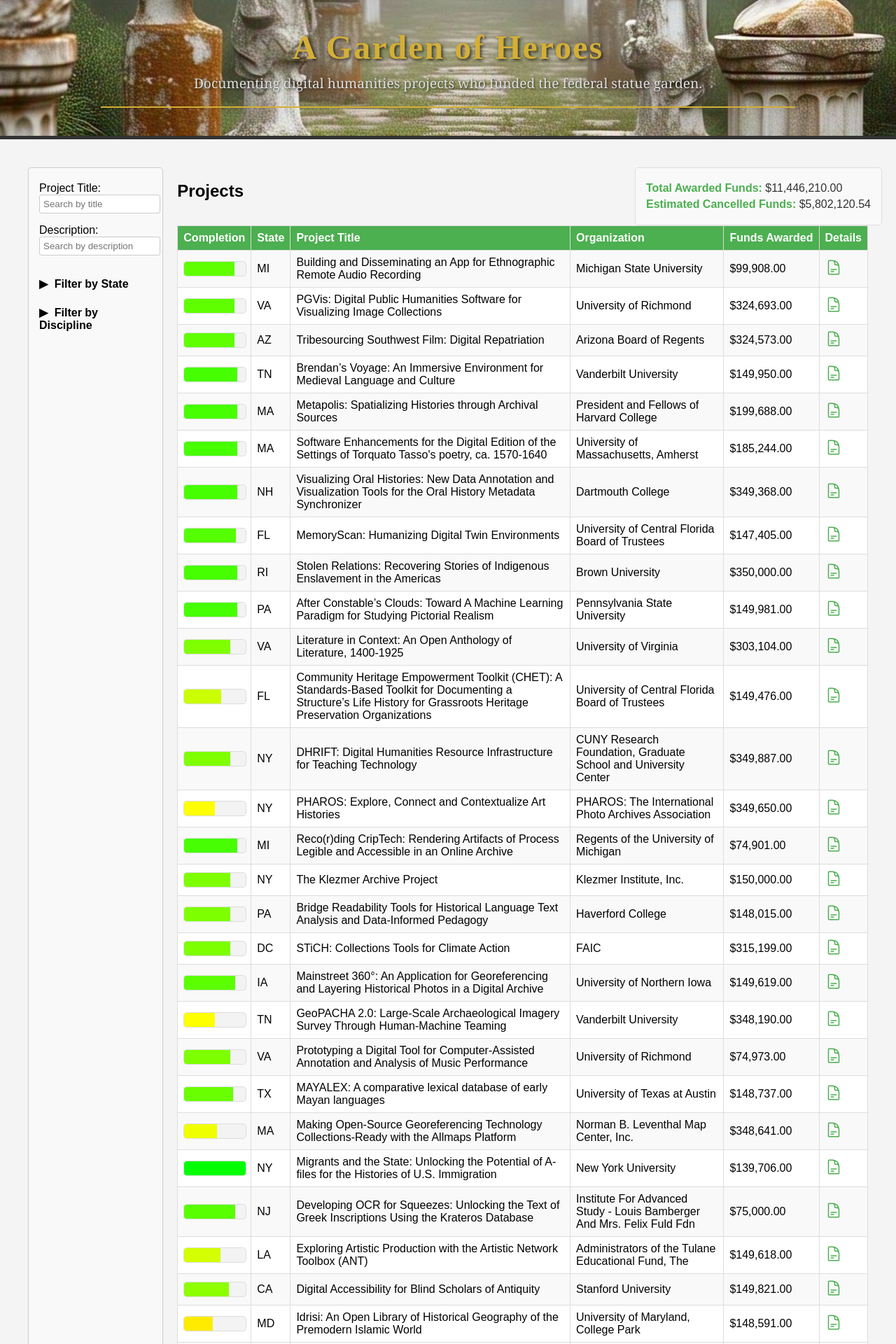
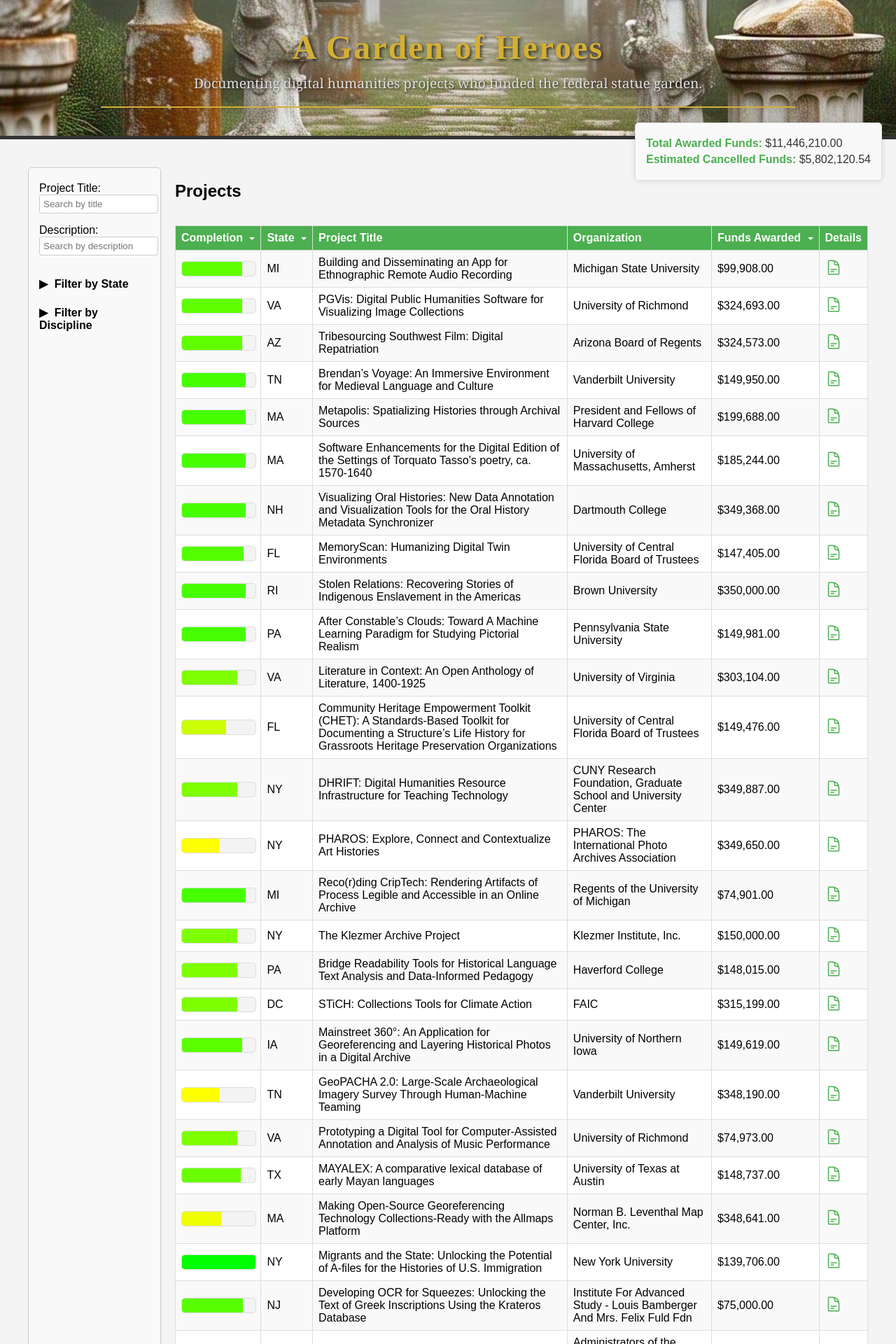
Before and after one commit to cubap/A-Garden-of-Heroes, a Jekyll site: the page index.html, which Jekyll copies as it is, in a window 1280 px wide. Shown: the top 1920 px of the page at 70% size. Built offline with Jekyll 4.4.1, drawn with Linux system fonts in a browser that asks for light colours; some web fonts are replaced.

Commit message:
reinstate sorting

```diff
--- a/css/styles.css
+++ b/css/styles.css
@@ -188,6 +188,29 @@ footer p {
 #project-table th {
     white-space: nowrap;
 }
+
+/* Sort caret styles */
+.sort-caret {
+    display: inline-block;
+    width: 0;
+    height: 0;
+    margin-left: 5px;
+    vertical-align: middle;
+    border-left: 4px solid transparent;
+    border-right: 4px solid transparent;
+    border-top: 4px solid #FFF; /* Default caret pointing up */
+}
+
+th[data-sort].asc .sort-caret {
+    border-top: none;
+    border-bottom: 4px solid #FFF; /* Caret pointing down */
+}
+
+th[data-sort].desc .sort-caret {
+    border-bottom: none;
+    border-top: 4px solid #FFF; /* Caret pointing up */
+}
+
 /* Progress bar container */
 .progress-bar {
     width: 100%;
@@ -263,7 +286,8 @@ main {
     text-align: center;
     position: absolute;
     right: 0;
-    top: 0;
+    top: -4em;
+    box-shadow: #00000020 0px 0px 10px;
 }
 
 #funds-summary .summary-box {
--- a/index.html
+++ b/index.html
@@ -51,18 +51,16 @@
                 <table id="project-table">
                     <thead>
                         <tr>
-                            <th>Completion</th>
-                            <th>State</th>
+                            <th data-sort="completion">Completion <span class="sort-caret"></span></th>
+                            <th data-sort="organizationState">State <span class="sort-caret"></span></th>
                             <th>Project Title</th>
                             <th>Organization</th>
-                            <th>Funds Awarded</th>
+                            <th data-sort="awardedOutrightFunds">Funds Awarded <span class="sort-caret"></span></th>
                             <th>Details</th>
                         </tr>
                     </thead>
                     <tbody>
                         <!-- Projects will be dynamically added here -->
-                        <!-- Suggested dynamic content structure -->
-                        <!-- Contribution by GitHub Copilot -->
                     </tbody>
                 </table>
             </section>
--- a/js/main.js
+++ b/js/main.js
@@ -81,6 +81,9 @@ const renderTable = (data) => {
 
         projectTableBody.appendChild(row)
     })
+
+    // Call this function after the table is rendered
+    attachSortListeners()
 }
 
 // Map completion percentage to a color gradient (green to yellow to red)
@@ -95,16 +98,19 @@ const sortProjects = (key) => {
     const direction = currentSort.key === key && currentSort.direction === 'asc' ? 'desc' : 'asc'
     currentSort = { key, direction }
 
-    const sortedProjects = [...projects].sort((a, b) => {
-        let aValue = a[key]
-        let bValue = b[key]
+    // Get the currently filtered projects
+    const filteredProjects = applyFilters(false) // Pass `false` to avoid re-rendering immediately
+
+    const sortedProjects = [...filteredProjects].sort((a, b) => {
+        let aValue = a[key] ?? '' // Handle null or undefined values
+        let bValue = b[key] ?? ''
 
         if (key === 'completion') {
             aValue = parseFloat(calculateCompletion(a.awardPeriod).replace('%', ''))
             bValue = parseFloat(calculateCompletion(b.awardPeriod).replace('%', ''))
         } else if (key === 'awardedOutrightFunds') {
-            aValue = parseFloat(a[key])
-            bValue = parseFloat(b[key])
+            aValue = parseFloat(a[key]) || 0
+            bValue = parseFloat(b[key]) || 0
         }
 
         if (aValue < bValue) return direction === 'asc' ? -1 : 1
@@ -113,13 +119,22 @@ const sortProjects = (key) => {
     })
 
     renderTable(sortedProjects)
+
+    // Update sort carets
+    document.querySelectorAll('#project-table th[data-sort]').forEach(header => {
+        header.classList.remove('asc', 'desc')
+        if (header.dataset.sort === key) header.classList.add(direction)
+    })
 }
 
 // Attach click listeners to sortable table headers
 const attachSortListeners = () => {
     document.querySelectorAll('#project-table th[data-sort]').forEach(header => {
-        header.addEventListener('click', () => {
-            const sortKey = header.dataset.sort
+        const newHeader = header.cloneNode(true) // Clone the header to remove existing listeners
+        header.parentNode.replaceChild(newHeader, header) // Replace the header with the clone
+
+        newHeader.addEventListener('click', () => {
+            const sortKey = newHeader.dataset.sort
             sortProjects(sortKey)
         })
     })
@@ -182,7 +197,7 @@ const attachFilterListeners = () => {
 }
 
 // Apply filters to the project data and update the table
-const applyFilters = () => {
+const applyFilters = (shouldRender = true) => {
     const titleFilter = document.querySelector('#project-title-filter').value.toLowerCase()
     const descriptionFilter = document.querySelector('#description-filter').value.toLowerCase()
 
@@ -198,10 +213,13 @@ const applyFilters = () => {
         return matchesTitle && matchesDescription && matchesState && matchesDiscipline
     })
 
-    renderTable(filteredProjects)
-    calculateFundsSummary(filteredProjects) // Update the funds summary
-    updateCheckboxStates(selectedStates, selectedDisciplines)
-    updateBreadcrumb({ titleFilter, descriptionFilter, selectedStates, selectedDisciplines })
+    if (shouldRender) {
+        renderTable(filteredProjects)
+        calculateFundsSummary(filteredProjects) // Update the funds summary
+        updateBreadcrumb({ titleFilter, descriptionFilter, selectedStates, selectedDisciplines })
+    }
+
+    return filteredProjects
 }
 
 // Calculate and display the funds summary
```
